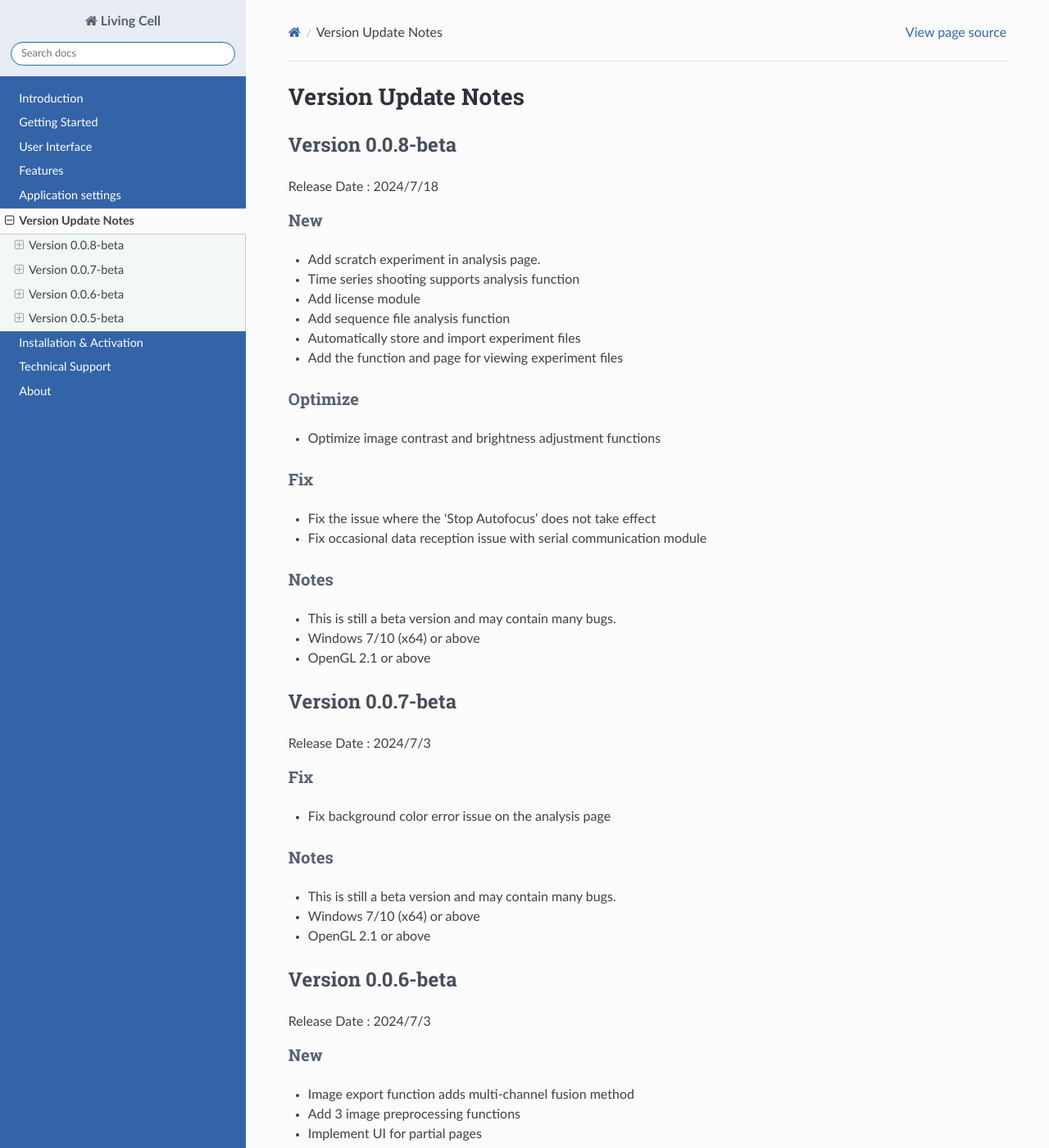
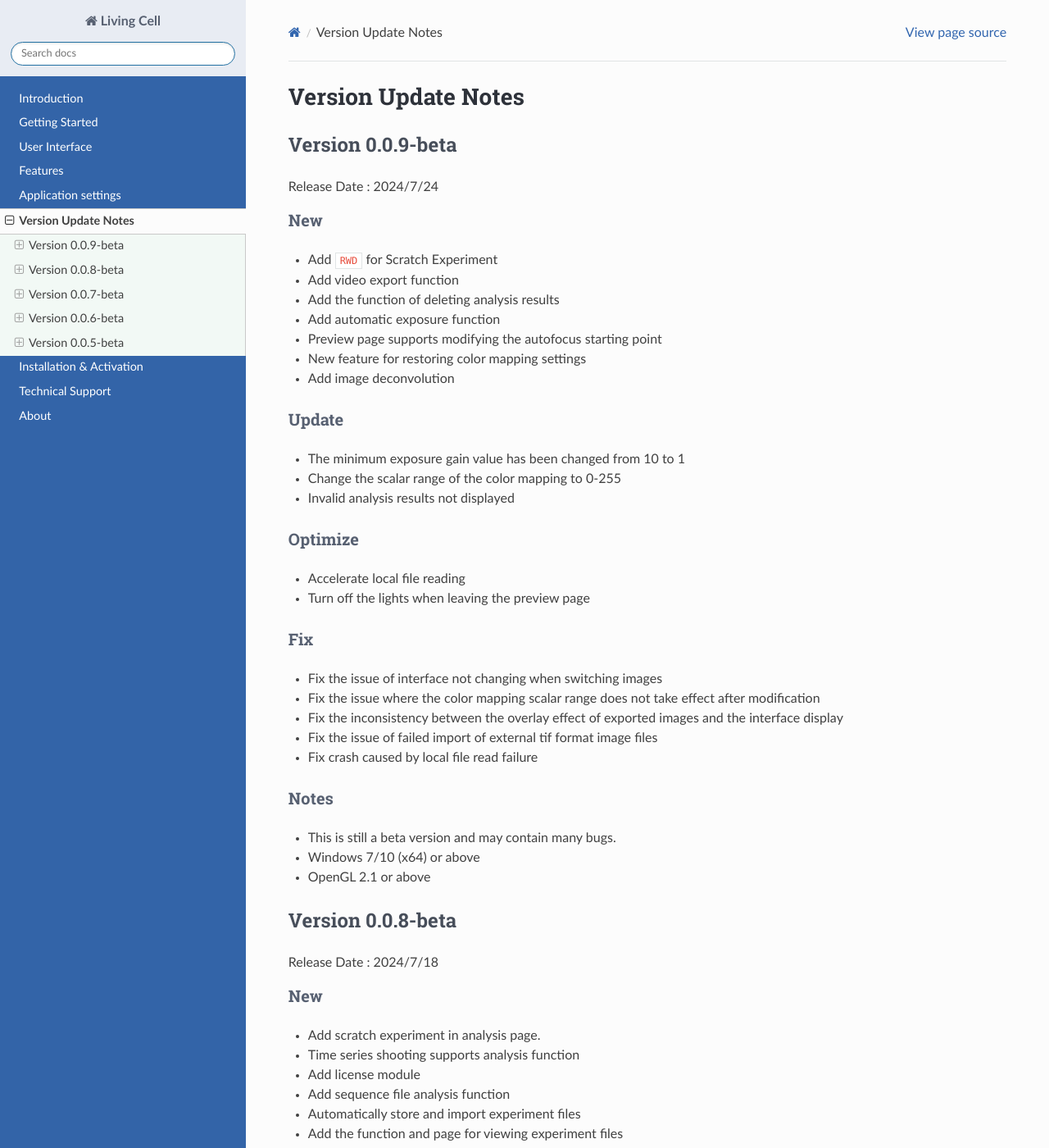
Before and after one commit to yangtong93/living-cell-docs, a Sphinx documentation site: the page built from source/user_guide/upgrade.md, in a window 1280 px wide and 1400 px high. Shown: the whole window at 82% size. Built offline with Sphinx 7.4.7 and the Read the Docs theme 2.0.0, drawn with Linux system fonts in a browser that asks for light colours; pages that are not in the unit, such as notebooks, are missing from menus.

Commit message:
feature: 0.0.9

```diff
--- a/source/user_guide/upgrade.md
+++ b/source/user_guide/upgrade.md
@@ -1,4 +1,38 @@
 # Version Update Notes
+
+## Version 0.0.9-beta
+
+Release Date : 2024/7/24
+
+### New
+* Add `RWD` for Scratch Experiment
+* Add video export function
+* Add the function of deleting analysis results
+* Add automatic exposure function
+* Preview page supports modifying the autofocus starting point
+* New feature for restoring color mapping settings
+* Add image deconvolution
+
+### Update
+* The minimum exposure gain value has been changed from 10 to 1
+* Change the scalar range of the color mapping to 0-255
+* Invalid analysis results not displayed
+
+### Optimize
+* Accelerate local file reading
+* Turn off the lights when leaving the preview page
+
+### Fix
+* Fix the issue of interface not changing when switching images
+* Fix the issue where the color mapping scalar range does not take effect after modification
+* Fix the inconsistency between the overlay effect of exported images and the interface display
+* Fix the issue of failed import of external tif format image files
+* Fix crash caused by local file read failure
+
+### Notes
+* This is still a beta version and may contain many bugs.
+* Windows 7/10 (x64) or above
+* OpenGL 2.1 or above
 
 ## Version 0.0.8-beta
 
```
Also changed, not shown: 1 other file.
